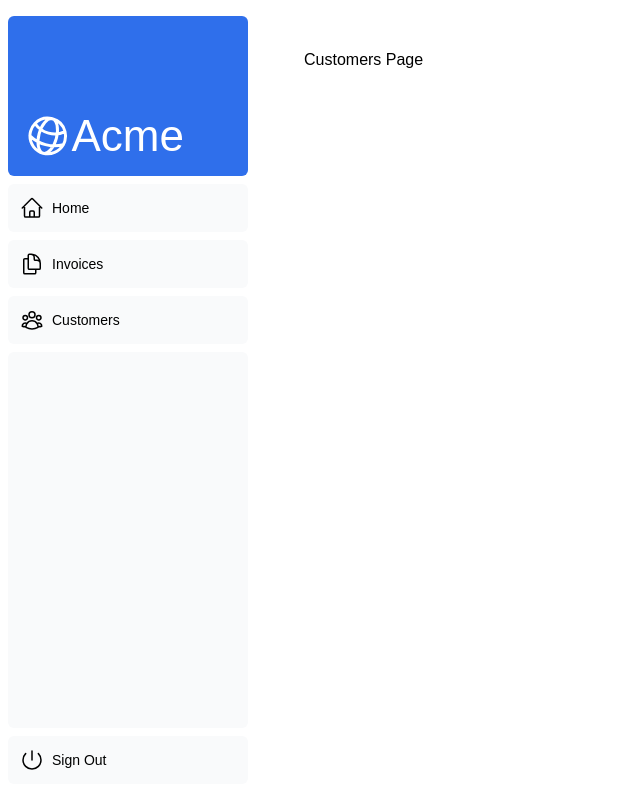
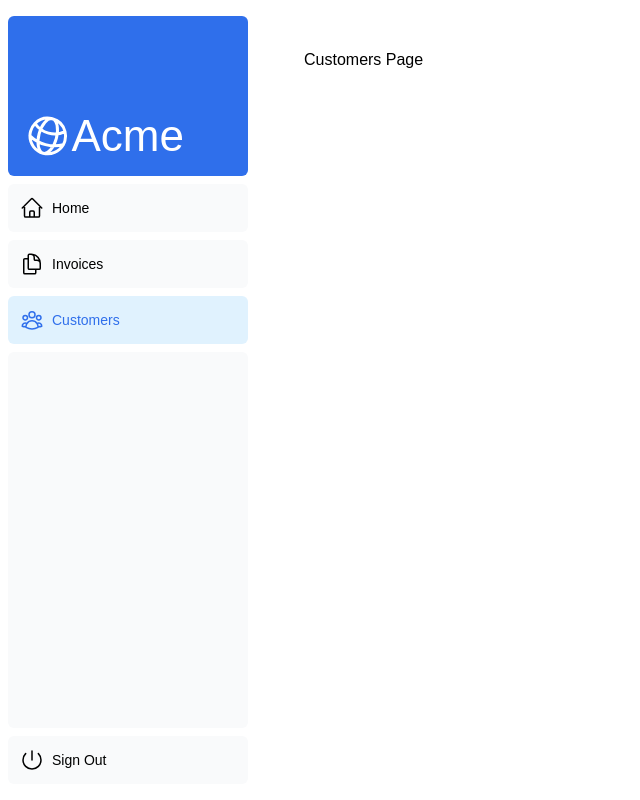
Before and after one commit to BILDEK/next_test, a Next.js app: page /dashboard/customers in a window 1280 px wide. Shown: the whole page, without its empty margins (0-640 px from the left). Built offline with nearby package versions, Linux system fonts and the light colour scheme; a web font is replaced by a local one.

Commit message:
add dashboard nav things

```diff
--- a/app/dashboard/layout.tsx
+++ b/app/dashboard/layout.tsx
@@ -1,4 +1,5 @@
 import SideNav from '@/app/ui/dashboard/sidenav';
+ import '@/app/ui/global.css';
 
 export default function Layout({ children }: { children: React.ReactNode }) {
   return (
--- a/app/ui/dashboard/nav-links.tsx
+++ b/app/ui/dashboard/nav-links.tsx
@@ -1,8 +1,17 @@
+'use client';
+
+
+
 import {
   UserGroupIcon,
   HomeIcon,
   DocumentDuplicateIcon,
 } from '@heroicons/react/24/outline';
+import Link from 'next/link';
+import { usePathname } from 'next/navigation';
+import clsx from 'clsx';
+
+
 
 // Map of links to display in the side navigation.
 // Depending on the size of the application, this would be stored in a database.
@@ -17,19 +26,25 @@ const links = [
 ];
 
 export default function NavLinks() {
+  const pathname = usePathname();
   return (
     <>
       {links.map((link) => {
         const LinkIcon = link.icon;
         return (
-          <a
+          <Link
             key={link.name}
             href={link.href}
-            className="flex h-[48px] grow items-center justify-center gap-2 rounded-md bg-gray-50 p-3 text-sm font-medium hover:bg-sky-100 hover:text-blue-600 md:flex-none md:justify-start md:p-2 md:px-3"
+            className={clsx(
+              'flex h-[48px] grow items-center justify-center gap-2 rounded-md bg-gray-50 p-3 text-sm font-medium hover:bg-sky-100 hover:text-blue-600 md:flex-none md:justify-start md:p-2 md:px-3',
+              {
+                'bg-sky-100 text-blue-600': pathname === link.href,
+              },
+            )}
           >
             <LinkIcon className="w-6" />
             <p className="hidden md:block">{link.name}</p>
-          </a>
+          </Link>
         );
       })}
     </>
```
